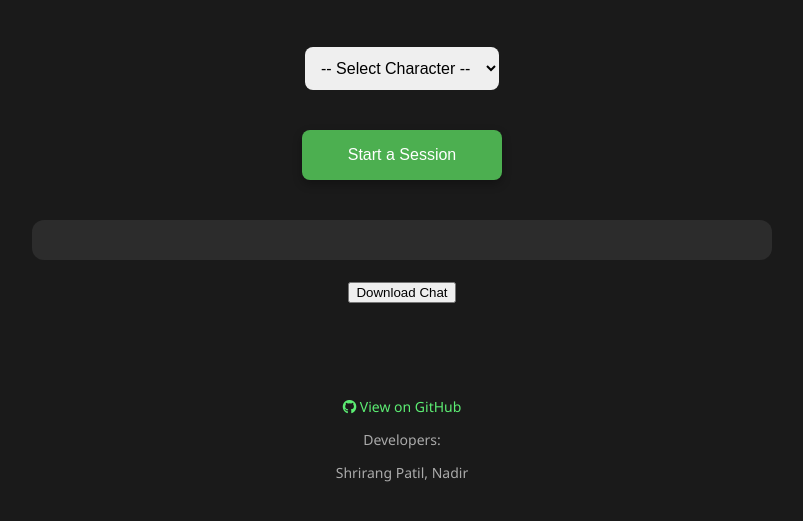
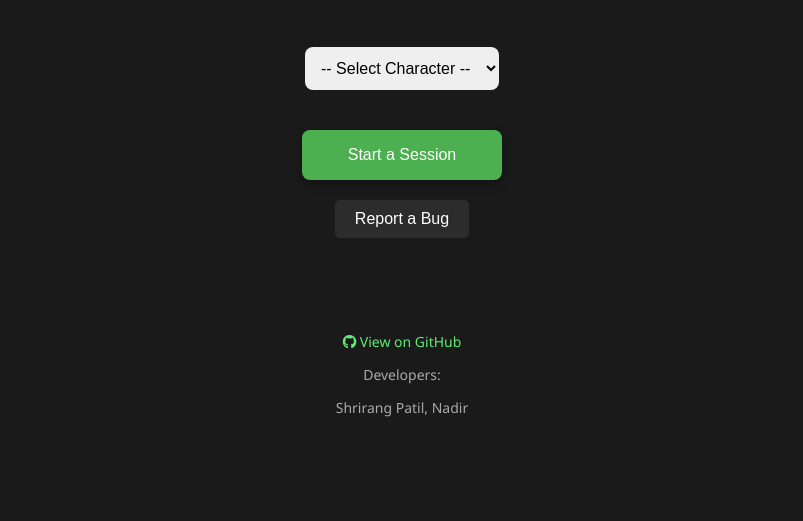
Before and after one commit to imshrirangpatil/speaker-listener-web-ai, a Flask app: page / in a window 1280 px wide. Shown: the part 234-755 px from the top of the page, without its empty margins (238-1041 px from the left). Run offline with Flask 3, Linux system fonts and the light colour scheme; some libraries are stand-ins or nearby versions.

Commit message:
style changes and bug report

```diff
--- a/templates/index.html
+++ b/templates/index.html
@@ -109,6 +109,17 @@
       border-top-right-radius: 0;
     }
 
+    .btn {
+      padding: 10px 20px;
+      background-color: #2c2c2c; /* Green */
+      color: white;
+      border: none;
+      border-radius: 5px;
+      cursor: pointer;
+      font-size: 16px;
+      transition: background-color 0.3s ease;
+    }
+
     #role-labels {
       margin-top: 12px;
       color: #cccccc;
@@ -148,16 +159,22 @@
     <button id="create-button" onclick="startSession()">Start a Session</button>
   </div>
 
-  <div id="voice-bubble" class="chat-bubble speaker hidden">
-    <span id="role-icon">🎤</span>
+  <div id="initially-hidden" class="hidden">
+    <div id="voice-bubble" class="chat-bubble speaker">
+      <span id="role-icon">🎤</span>
+    </div>
+
+    <div id="role-labels"></div>
+
+    <div id="chat-box"></div>
+
+    <div class="text-center" style="padding-bottom: 10px;">
+      <button onclick="downloadChat()" class="btn">Download Chat</button>
+    </div>
   </div>
 
-  <div id="role-labels"></div>
-
-  <div id="chat-box"></div>
-
   <div class="text-center">
-    <button onclick="downloadChat()" class="btn btn-outline-light mt-3">Download Chat</button>
+    <button onclick="reportBug()" class="btn">Report a Bug</button>
   </div>
 </div>
 
@@ -192,8 +209,8 @@
     .then(data => {
       if (data.status === "success") {
         document.getElementById("setup-ui").style.display = "none";
-        const bubble = document.getElementById("voice-bubble");
-        bubble.classList.remove("hidden");
+        const initially_hidden = document.getElementById("initially-hidden");
+        initially_hidden.classList.remove("hidden");
         chatBox.style.display = "flex";
         addMessage("Charisma Bot is now launching...", "bot");
       } else {
@@ -253,6 +270,10 @@
     document.body.removeChild(link);
   }
 
+  function reportBug() {
+    window.open('https://docs.google.com/forms/d/e/1FAIpQLSclpPZyqVatGqPhqsv_lOdhqIoChKoQT3L9Cps3dHrclcQsjQ/viewform?usp=dialog', '_blank');
+  }
+
   socket.on("bot_user_roles", (data) => {
     setBotRole(data.bot_role);
     updateRoleLabels(data.bot_role, data.user_role);
```
